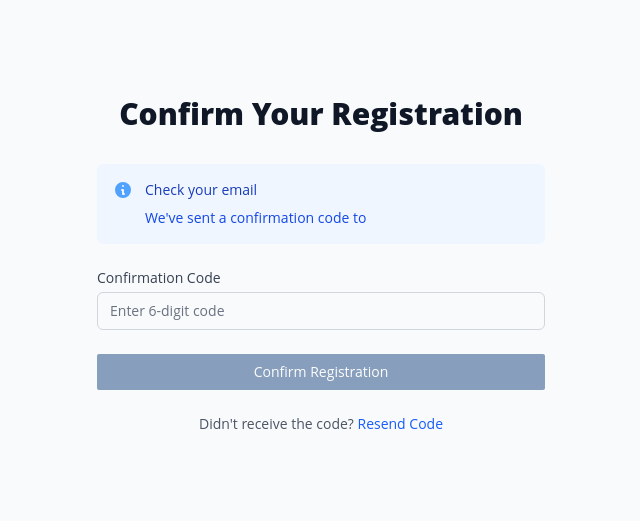
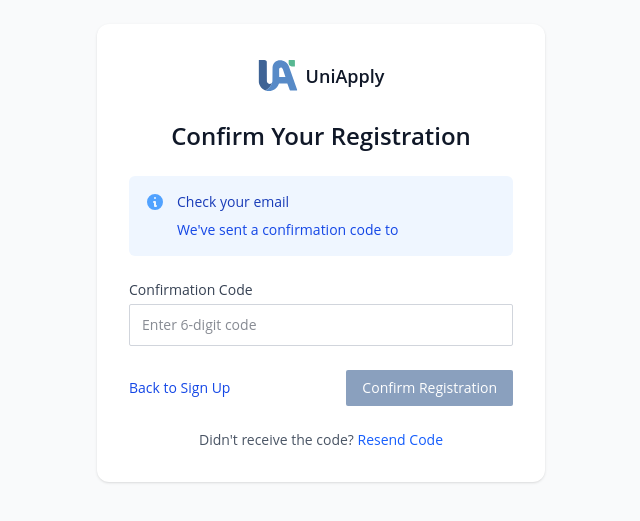
Before and after one commit to smaipas/UniApply.app, a Vue app in the folder frontend/: page /confirm-registration in a window 1280 px wide. Shown: the part 147-668 px from the top of the page, without its empty margins (319-959 px from the left). Built offline with nearby package versions, Linux system fonts and the light colour scheme; no server answers.

Commit message:
improvement(confirm registration): make this page consistent to other public pages

```diff
--- a/frontend/src/auth/pages/ConfirmRegistrationPage.vue
+++ b/frontend/src/auth/pages/ConfirmRegistrationPage.vue
@@ -1,19 +1,14 @@
 <template>
-  <div class="min-h-screen flex items-center justify-center bg-gray-50 py-12 px-4 sm:px-6 lg:px-8">
-    <div class="max-w-md w-full space-y-8">
-      <div>
-        <h2 class="mt-6 text-center text-3xl font-extrabold text-gray-900">
-          Confirm Your Registration
-        </h2>
-      </div>
+  <AuthCard>
+    <h1 class="mb-6 text-2xl text-center font-semibold text-gray-900">Confirm Your Registration</h1>
 
+    <!-- Loading State -->
     <div v-if="loading" class="text-center">
-        <div
-          class="inline-block animate-spin rounded-full h-8 w-8 border-b-2 border-blue-600"
-        ></div>
+      <div class="inline-block animate-spin rounded-full h-8 w-8 border-b-2 border-blue-600"></div>
       <p class="mt-2 text-sm text-gray-600">Confirming your registration...</p>
     </div>
 
+    <!-- Success State -->
     <div v-else-if="success" class="text-center">
       <div class="mx-auto flex items-center justify-center h-12 w-12 rounded-full bg-green-100">
         <svg class="h-6 w-6 text-green-600" fill="none" viewBox="0 0 24 24" stroke="currentColor">
@@ -29,11 +24,12 @@
       <p class="mt-1 text-sm text-gray-600">{{ successMessage }}</p>
       <div class="mt-6">
         <router-link to="/login">
-            <UiButton block color="primary"> Go to Login </UiButton>
+          <UiButton block color="primary">Go to Login</UiButton>
         </router-link>
       </div>
     </div>
 
+    <!-- Error State -->
     <div v-else-if="error" class="text-center">
       <div class="mx-auto flex items-center justify-center h-12 w-12 rounded-full bg-red-100">
         <svg class="h-6 w-6 text-red-600" fill="none" viewBox="0 0 24 24" stroke="currentColor">
@@ -48,16 +44,17 @@
       <h3 class="mt-2 text-lg font-medium text-gray-900">Confirmation Failed</h3>
       <p class="mt-1 text-sm text-red-600">{{ errorMessage }}</p>
       <div class="mt-6 space-y-3">
-          <UiButton @click="retryConfirmation" block color="primary"> Try Again </UiButton>
+        <UiButton @click="retryConfirmation" block color="primary">Try Again</UiButton>
         <div class="text-center">
           <router-link to="/signup" class="text-sm font-medium text-blue-600 hover:text-blue-500">
-              ← Back to Sign Up
+            Back to Sign Up
           </router-link>
         </div>
       </div>
     </div>
 
-      <div v-else class="mt-8 space-y-6">
+    <!-- Main Form -->
+    <div v-else class="space-y-6">
       <div class="rounded-md bg-blue-50 p-4">
         <div class="flex">
           <div class="flex-shrink-0">
@@ -80,34 +77,23 @@
         </div>
       </div>
 
-        <form @submit.prevent="confirmRegistration" class="space-y-6">
-          <div>
-            <label for="code" class="block text-sm font-medium text-gray-700">
-              Confirmation Code
-            </label>
-            <div class="mt-1">
-              <input
-                id="code"
+      <form @submit.prevent="confirmRegistration" class="space-y-4">
+        <UiInput
+          label="Confirmation Code"
           v-model="code"
-                name="code"
-                type="text"
-                required
-                class="appearance-none rounded-md relative block w-full px-3 py-2 border border-gray-300 placeholder-gray-500 text-gray-900 focus:outline-none focus:ring-blue-500 focus:border-blue-500 focus:z-10 sm:text-sm"
+          :error="codeError"
           placeholder="Enter 6-digit code"
           maxlength="6"
           :disabled="loading"
+          @blur="validateCode"
         />
-            </div>
-          </div>
 
-          <div>
-            <UiButton
-              type="submit"
-              :disabled="loading || !code || code.length !== 6"
-              block
-              color="primary"
-            >
-              Confirm Registration
+        <div class="mt-6 flex items-center justify-between">
+          <router-link class="text-sm text-blue-700 hover:underline" to="/signup">
+            Back to Sign Up
+          </router-link>
+          <UiButton type="submit" :disabled="loading || !code || code.length !== 6">
+            {{ loading ? 'Confirming...' : 'Confirm Registration' }}
           </UiButton>
         </div>
       </form>
@@ -125,15 +111,15 @@
         </p>
       </div>
     </div>
-    </div>
-  </div>
+  </AuthCard>
 </template>
 
 <script setup lang="ts">
 import { ref, onMounted } from 'vue'
 import { useRoute } from 'vue-router'
 import { useAuthStore } from '@/auth/store'
-import UiButton from '@/common/components/UiButton.vue'
+import AuthCard from '@/auth/components/AuthCard.vue'
+import { UiInput, UiButton } from '@/common/components'
 
 const route = useRoute()
 const authStore = useAuthStore()
@@ -146,6 +132,7 @@ const error = ref(false)
 const successMessage = ref('')
 const errorMessage = ref('')
 const resendCooldown = ref(0)
+const codeError = ref('')
 
 // Get email and code from URL parameters
 onMounted(() => {
@@ -165,9 +152,27 @@ onMounted(() => {
   }
 })
 
+function validateCode() {
+  if (!code.value) {
+    codeError.value = 'Confirmation code is required'
+  } else if (code.value.length !== 6) {
+    codeError.value = 'Confirmation code must be 6 digits'
+  } else {
+    codeError.value = ''
+  }
+}
+
 async function confirmRegistration() {
-  if (!email.value || !code.value) {
-    errorMessage.value = 'Email and confirmation code are required'
+  validateCode()
+
+  if (!email.value || !code.value || codeError.value) {
+    if (!email.value) {
+      errorMessage.value = 'Email is required'
+    } else if (!code.value) {
+      errorMessage.value = 'Confirmation code is required'
+    } else {
+      errorMessage.value = codeError.value
+    }
     error.value = true
     return
   }
@@ -175,6 +180,7 @@ async function confirmRegistration() {
   loading.value = true
   error.value = false
   success.value = false
+  codeError.value = ''
 
   try {
     await authStore.confirmRegistration(email.value, code.value)
@@ -227,5 +233,6 @@ function retryConfirmation() {
   error.value = false
   errorMessage.value = ''
   code.value = ''
+  codeError.value = ''
 }
 </script>
```
Lines whose indentation alone changed are shown as unchanged.
